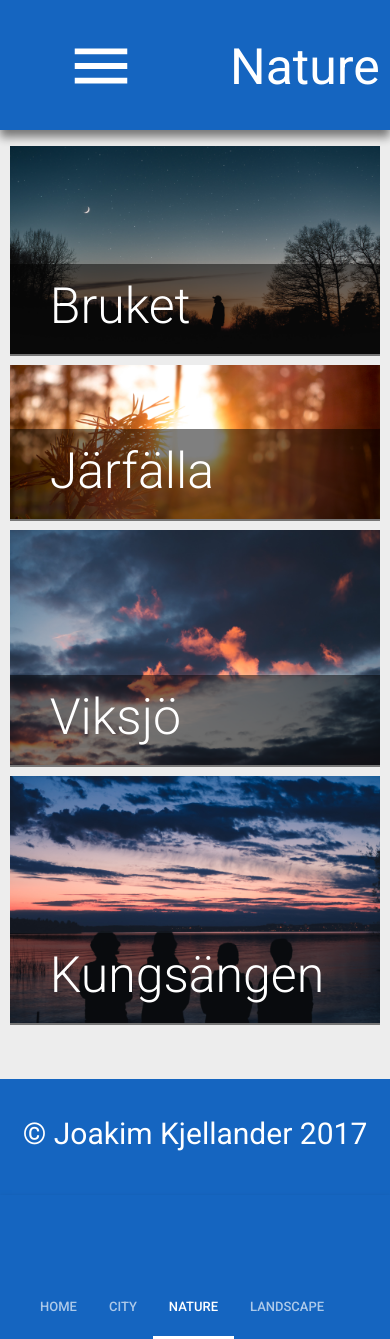
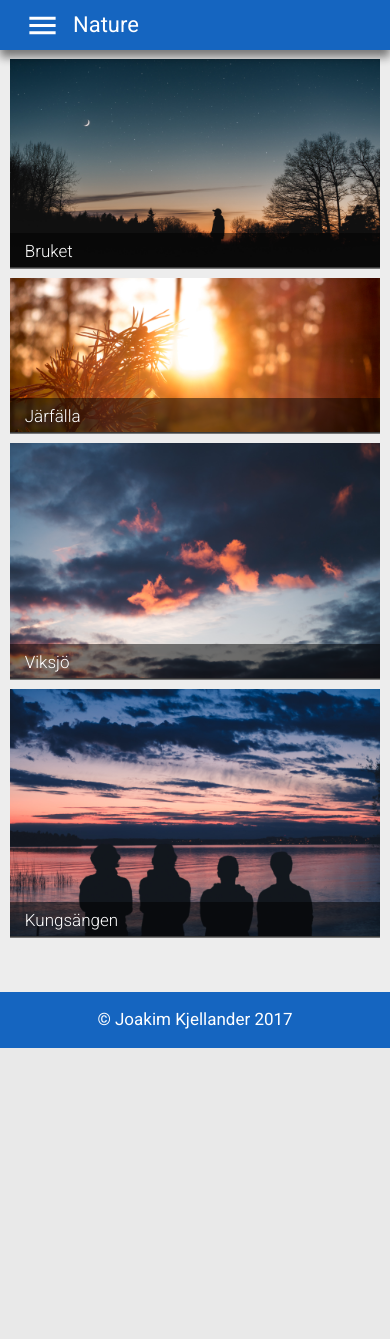
Before and after one commit to joxterboi/2interface, a PHP site: page /nature.php in a window 390 px wide; the page is wider, and only the part inside the window is pictured. After the commit the page ends 1048 px from the top of that part, so only its background shows below. Run offline with PHP 8.4, Linux system fonts and the light colour scheme; grey boxes are pictures that could not be loaded.

Commit message:
Fixed mobile and desktop interface to work togherther. Added all content to desktop.

```diff
--- a/city.php
+++ b/city.php
@@ -32,7 +32,7 @@
 
 <!-- DEXTOP -->
 
-<div id="body">
+<div id="container" >
 	<?php include 'includes/dHeader.php';?>
 	<div class="tileContent">
 		<div class="tileHolder">
--- a/includes/dCard.php
+++ b/includes/dCard.php
@@ -1,4 +1,4 @@
-<div class="dCard">
+<div class="dCard dOnly">
 	<img src="images/<?php echo $cardImage?>">
 	<h1><?php echo $cardTitle?></h1>
 	<h2><?php echo $cardSubTitle?></h2>
--- a/includes/dFooter.php
+++ b/includes/dFooter.php
@@ -1 +1 @@
-<footer style="background-color: <?php echo $pageColor?>"><p>&copy; Joakim Kjellander 2017</p></footer>
+<footer class="dOnly" style="background-color: <?php echo $pageColor?>"><p>&copy; Joakim Kjellander 2017</p></footer>
--- a/includes/dHeader.php
+++ b/includes/dHeader.php
@@ -6,7 +6,7 @@
 	<link rel="stylesheet" href="mdsl.css">
 </head>
 <body>
-<div class="dHeader">
+<div class="dHeader dOnly">
 	<header style="background-color:<?php echo $pageColor?> ">
 		<div class="navigation">
 			<nav style="background-color: <?php echo $pageColor?>">
--- a/includes/dTile.php
+++ b/includes/dTile.php
@@ -1,4 +1,4 @@
-<div class="dTile <?php echo $class?>">
+<div class="dTile <?php echo $class?> dOnly">
 	<img src="images/<?php echo $tileImage?>.jpg">
 	<p><?php echo $tileName?></p>
 </div>
--- a/includes/header.php
+++ b/includes/header.php
@@ -7,6 +7,7 @@
 	<script src="script.js"></script>
 	<link rel="stylesheet" href="openMenu.php">
 	<link href="https://fonts.googleapis.com/css?family=Roboto:100,300,400,500, 700" rel="stylesheet">
+	<meta name="viewport" content="width=device-width, initial-scale=1.0">
 </head>
 <body>
 
--- a/includes/menu.php
+++ b/includes/menu.php
@@ -25,7 +25,7 @@
 	{
 	   			echo "<style type='text/css'>
 					.mMenu {
-						width: 620px;
+						width: 320px;
 						animation-name: openMenuAnimation;
 						animation-duration:0.4s;
 						animation-timing-function: ease-in-out;
@@ -39,7 +39,7 @@
 
 					@keyframes openMenuAnimation {
 						from {width:0;}
-						to {width:620px;}
+						to {width:320px;}
 					}
 				</style>";
 	}
@@ -52,7 +52,7 @@
 </div>
 <div class="closeMenu mOnly">
 	<form method="post">
-		<input type="submit" name="close" id="test" style="position: absolute;width: 67vw;min-height: 100vh;margin-top: -110px;overflow: hidden;">
+		<input type="submit" name="close" id="test" style="position: absolute;width: 25vw;min-height: 100vh;margin-top: -110px;overflow: hidden;">
 	</form>
 
 	<?php
@@ -73,7 +73,7 @@
 						display:block;
 					}
 					@keyframes closeMenuAnimation {
-						from {width:620px;}
+						from {width:320px;}
 						to {width:0;}
 					}
 				</style>";
--- a/style.css
+++ b/style.css
@@ -13,22 +13,22 @@
 /*********************************** HEADER *****************************************/
 .mHeader {
 	width: 100%;
-	height: 130px;
+	height: 50px;
 	position: relative;
 	box-shadow: 0 7px 9px rgba(0,0,0,0.5)
 }
 .mHeader p {
 	float: left;
-	margin-left: 230px;
+	margin-left: 73px;
 	color:#fff;
-	font-size: 50px;
-	margin-top: 38px;
+	font-size: 22px;
+	margin-top: 12px;
 }
 
 /************************************************ FOOTER *****************************/
 .mFooter {
 	width:100%;
-	height:100px;
+	height:40px;
 	position: relative;
 	bottom: 0;
 	padding-bottom: 16px;
@@ -36,9 +36,9 @@
 }
 .mFooter p {
 	color: #fff;
-	line-height: 110px;
+	line-height: 55px;
 	text-align: center;
-	font-size: 30px
+	font-size: 17px
 }
 
 /*************************************** MENU ***************************************/
@@ -70,8 +70,8 @@
 .openMenu {
 	position: absolute;
 	z-index: 20;
-	margin-left: 100px;
-	margin-top: 33px;
+	margin-left: 60px;
+	margin-top: 101px;
 }
 
 .closeMenu {
@@ -82,10 +82,10 @@
 }
 
 .openMenu img /*Menu open icon*/ {
-	margin:-132px;
-	width: 70px;
+	margin:-143px;
+	width: 35px;
 	height: auto;
-	margin-left: -34px;
+	margin-left: -35px;
 	position: absolute;
 }
 
@@ -100,29 +100,29 @@
 /**************************MENU TEXT AND ICONS************************************/
 
 #mMenuTitle {
-	font-size: 65px;
+	font-size: 30px;
 	text-align: center;
 	opacity: 0.6;
 }
 #mMenuSubTitle {
 	opacity: 0.6;
-	font-size: 45px;
-	margin-left: 70px;
+	font-size: 25px;
+	margin-left: 46px;
 }
 #mMenuItems {
 	color: #000;
-	margin-left: 200px;
+	margin-left: 108px;
 	text-decoration: none;
 	display: block;
-	font-size: 50px;
+	font-size: 25px;
 	font-weight: lighter;
 	margin-top: 40px;
 }
 #mMenuItems img {
 	opacity: 0.6;
-	width: 65px;
+	width: 31px;
 	position: absolute;
-	margin-left: -135px;
+	margin-left: -66px;
 }
 
 
@@ -197,9 +197,9 @@
 }
 .tile p {
 	color:#fff;
-	font-size: 50px;
-	margin-left: 40px;
-	margin-top: -83px;
+	font-size: 17px;
+	margin-left: 15px;
+	margin-top: -32px;
 	font-weight: 300;
 	z-index: 6;
 	position: absolute;
@@ -211,10 +211,10 @@
 }
 
 .dark {
-	height: 90px;
+	height: 35px;
 	width: 95%;
 	background-color: rgba(0,0,0,0.5);
-	margin-top: -96px;
+	margin-top: -40px;
 	z-index: 5;
 	position: absolute;
 }
```
Also changed, not shown: other parts of style.css (+45 -12 lines), landscape.php (+36 -2 lines), nature.php (+35 -2 lines). Lines whose indentation alone changed are shown as unchanged.
